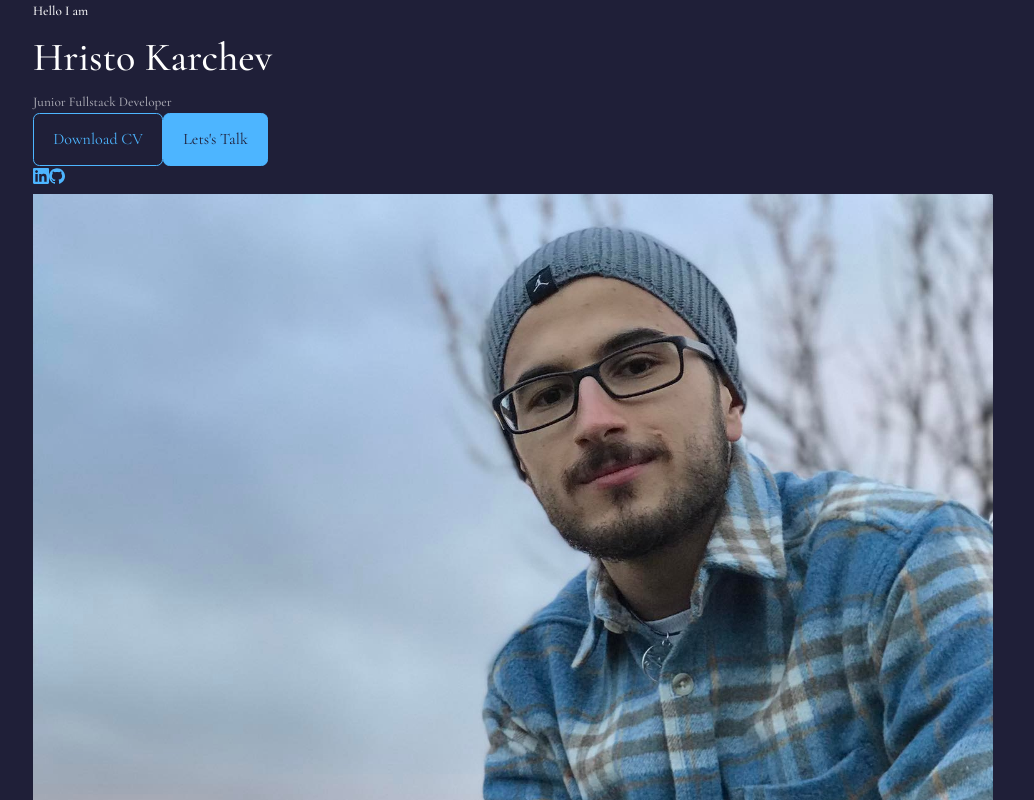
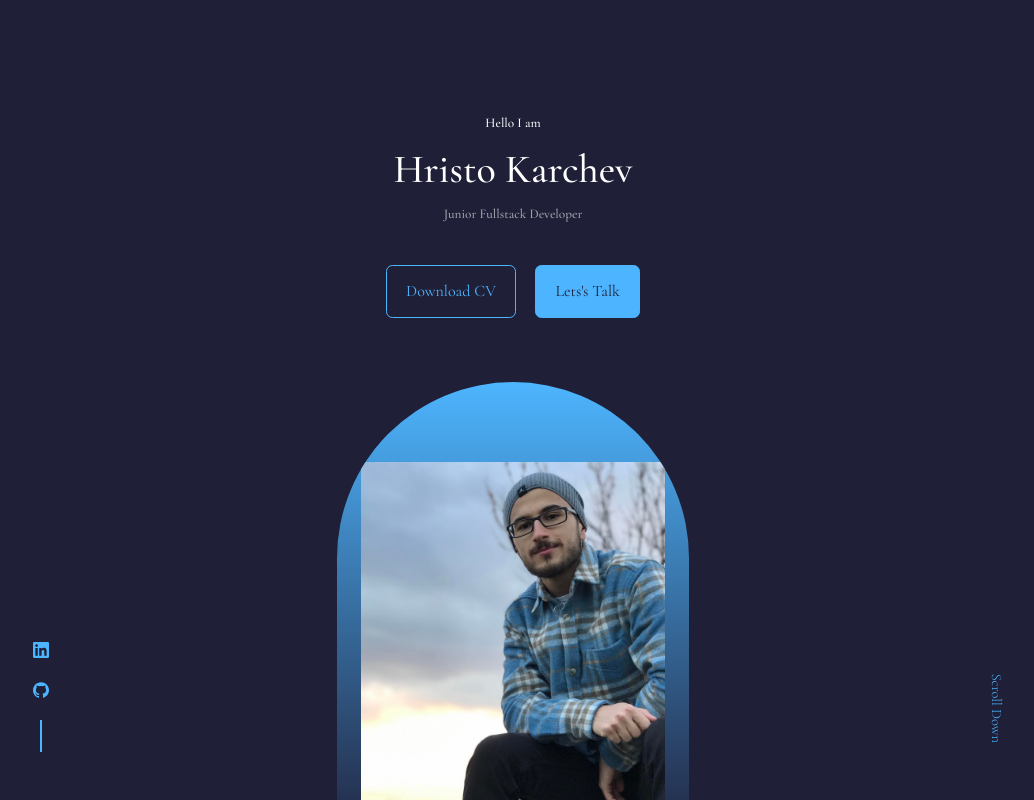
Before and after one commit to hristokarchev25/portfolio, a React (Create React App) app: page / in a window 1280 px wide. Shown: the top 800 px of the page, without its empty margins (127-1161 px from the left). Built offline with nearby package versions, Linux system fonts and the light colour scheme.

Commit message:
fix/ header styles

```diff
--- a/src/components/Header/Header.jsx
+++ b/src/components/Header/Header.jsx
@@ -14,7 +14,7 @@
         <CTA />
         <HeaderSocials />
 
-        <div className="me">
+        <div className="dev__img">
           <img src={icoImg} alt="Hristo IMG" />
         </div>
 
--- a/src/components/Header/header.css
+++ b/src/components/Header/header.css
@@ -0,0 +1,56 @@
+header {
+    height: 100vh;
+    padding-top: 7rem;
+    overflow: hidden;
+}
+
+.header__container {
+    text-align: center;
+    height: 100%;
+    position: relative;
+}
+
+.cta {
+    margin-top: 2.5rem;
+    display: flex;
+    gap: 1.2rem;
+    justify-content: center;
+}
+
+.header__socials {
+    display: flex;
+    flex-direction: column;
+    align-items: center;
+    gap: 0.8rem;
+    position: absolute;
+    left: 0;
+    bottom: 3rem;
+}
+
+.header__socials::after {
+    content: '';
+    width: 2px;
+    height: 2rem;
+    background: var(--color-primary);
+}
+
+.dev__img {
+    background: linear-gradient(var(--color-primary), transparent);
+    width: 22rem;
+    height: 30rem;
+    position: absolute;
+    left: calc(50% - 11rem);
+    margin-top: 4rem;
+    border-radius: 12rem 12rem 0 0;
+    overflow: hidden;
+    padding: 5rem 1.5rem 1.5rem 1.5rem;
+}
+
+.scroll__down {
+    position: absolute;
+    right: -2.3rem;
+    bottom: 5rem;
+    transform: rotate(90deg);
+    font-weight: 300;
+    font-size: 0.9rem;
+}
```
